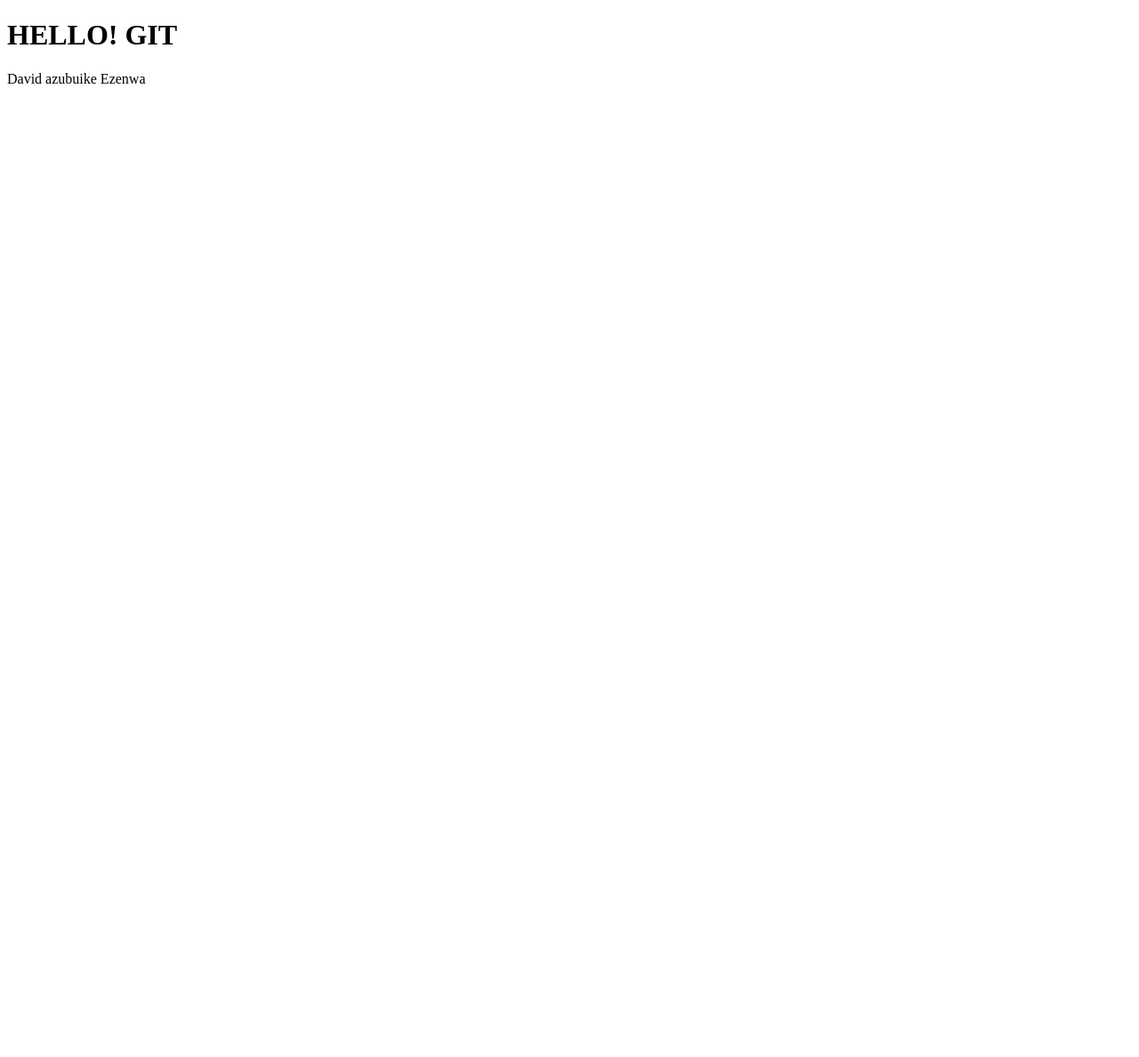
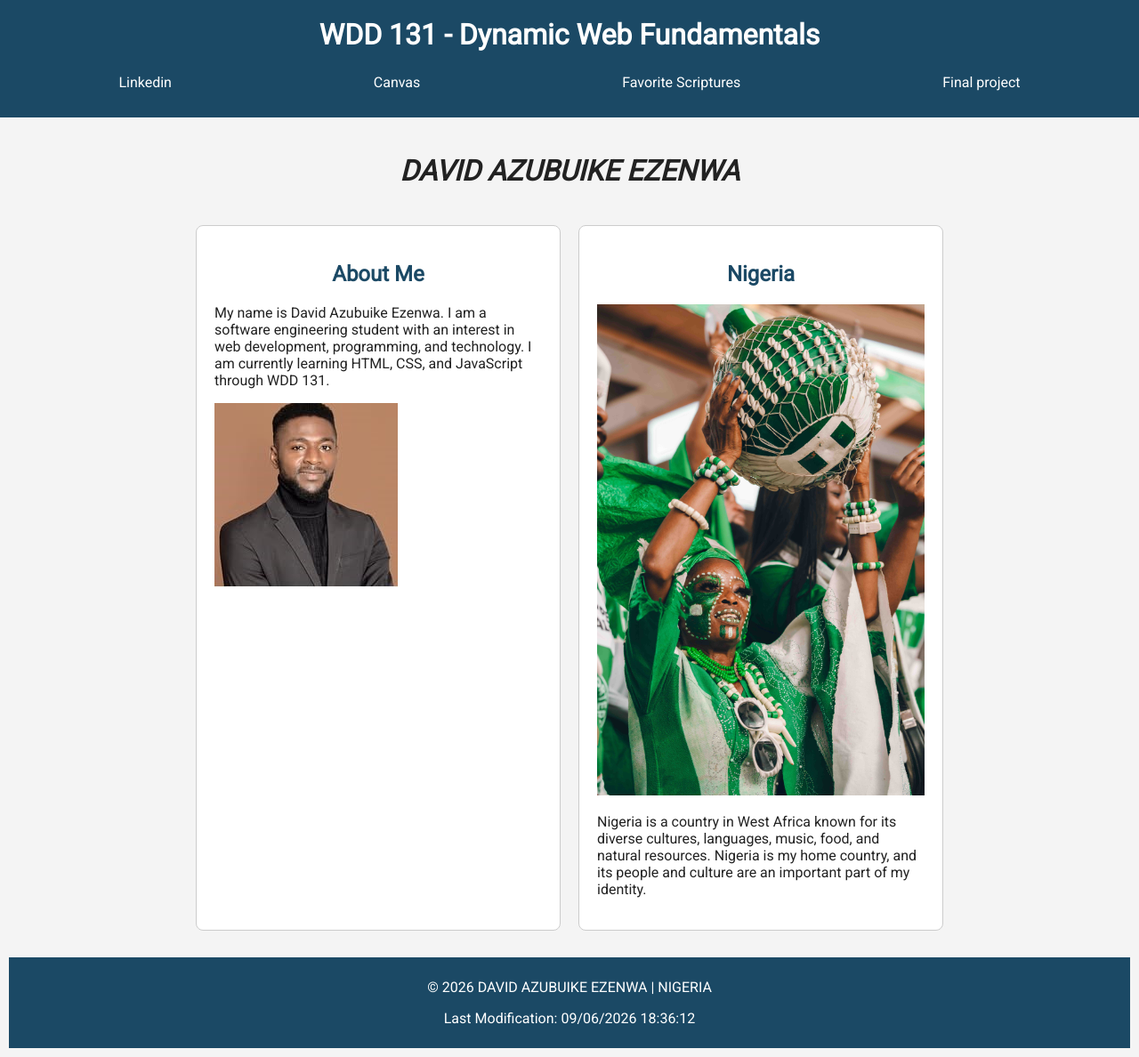
Before and after one commit to Davidzubby/wdd131, a plain HTML site: page index.html in a window 1280 px wide. Shown: the whole page at 89% size. Before the commit the page ends 800 px from the top, so only its background shows below. Drawn offline with Linux system fonts and the light colour scheme.

Commit message:
index.html

```diff
--- a/index.html
+++ b/index.html
@@ -3,10 +3,52 @@
 <head>
     <meta charset="UTF-8">
     <meta name="viewport" content="width=device-width, initial-scale=1.0">
-    <title>DAVID AZUBUIKE EZENWA | WDD131</title>
+    <title>WDD 131– Dynamic Web Fundamentals – DAVID AZUBUIKE EZENWA</title>
+    <meta name="description" content="WDD131 Dynamic Web Fundamentals, David Azubuike Ezenwa, HTML, CSS, JavaScript, web development.">
+    <meta name="author" content="David Azubuike Ezenwa">
+    <link rel="preconnect" href="https://fonts.googleapis.com">
+    <link rel="preconnect" href="https://fonts.gstatic.com" crossorigin>
+    <link href="https://fonts.googleapis.com/css2?family=Roboto&display=swap" rel="stylesheet">
+    <link rel="stylesheet" href="styles/base.css">
+    <script src="scripts/getdates.js" defer></script>
 </head>
 <body>
-    <h1> HELLO! GIT</h1>
-    <p>David azubuike Ezenwa</p>
+    <header><span id="course-title">WDD 131 - Dynamic Web Fundamentals</span>
+        <nav>
+            <a href="https://www.linkedin.com">Linkedin</a>
+            <a href="https://byupw.instructure.com/">Canvas</a>
+            <a href="https://www.churchofjesuschrist.org/study/scriptures/bofm/1-ne/3?lang=eng&id=p7#p7">Favorite Scriptures</a>
+            <a href="#">Final project</a>
+        </nav>
+    </header>
+    <main>
+        <h1>DAVID AZUBUIKE EZENWA</h1>
+        <section class="card">
+            <h2>About Me</h2>
+            <p> My name is David Azubuike Ezenwa. I am a software engineering
+        student with an interest in web development, programming, and
+        technology. I am currently learning HTML, CSS, and JavaScript
+        through WDD 131.
+            </p>
+            <img src="images/myphoto.jpg" alt="DAVID AZUBUIKE EZENWA">
+        </section>
+        <section class="card">
+            <h2>Nigeria</h2>
+            <img src="images/nigeria.jpg" alt="My country Nigeria">
+            <p>
+                Nigeria is a country in West Africa known for its diverse cultures,
+        languages, music, food, and natural resources. Nigeria is my home
+        country, and its people and culture are an important part of my
+        identity.
+            </p>
+        </section>
+
+    </main>
+    <footer>
+        <p>
+            &copy; <span id="currentyear"></span> DAVID AZUBUIKE EZENWA   |    NIGERIA
+        </p>
+        <p id="lastModified"></p>
+    </footer>
 </body>
 </html>
--- /dev/null
+++ b/scripts/getdates.js
@@ -0,0 +1,6 @@
+const currentYear = new Date().getFullYear();
+
+document.getElementById("currentyear").textContent = currentYear;
+
+document.getElementById("lastModified").textContent =
+    `Last Modification: ${document.lastModified}`;
--- /dev/null
+++ b/styles/base.css
@@ -0,0 +1,83 @@
+/* General page styling */
+body {
+    font-family: "roboto", sans-serif;
+    margin: 0;
+    background-color: #f4f4f4;
+    color: #222;
+}
+
+/* style the header */
+header {
+    background-color: #1b4965;
+    padding: 20px;
+    color: white;
+}
+ /* course-title */
+ #course-title {
+    display: block;
+    text-align: center;
+    font-size: 2rem;
+    font-weight: bold;
+    margin-bottom: 15px;
+ }
+
+ nav{
+    display: flex;
+    justify-content: space-around;
+    align-items: center;
+ }
+
+ nav a {
+    color: white;
+    text-decoration: none;
+    padding: 10px 15px;
+ }
+
+ nav a:hover {
+    background-color: #62b6cb;
+    color: #000;
+ }
+
+ main {
+   max-width: 840px;
+   margin: 0 auto;
+   padding: 20px;
+   display: grid;
+   grid-template-columns: 1fr 1fr;
+   gap: 20px
+ }
+
+ main h1{
+   grid-column: 1/3;
+   text-align: center;
+   font-style: italic;
+   font-weight: bold;
+ }
+
+ /* card */
+
+ .card {
+   background-color: white;
+   border: 1px solid #ccc;
+   border-radius: 8px;
+   padding: 20px;
+ }
+
+ .card h2{
+   text-align: center;
+   color:  #1b4965;
+ }
+.card img {
+   max-width: 100%;
+   height: auto;
+}
+
+/* footer */
+footer {
+   background-color: #1b4965;
+   color: white;
+   text-align: center;
+   padding: 8px;
+   margin: 10px;
+
+}
```
Also changed, not shown: images/myphoto.jpg (added), images/nigeria.jpg (added).
